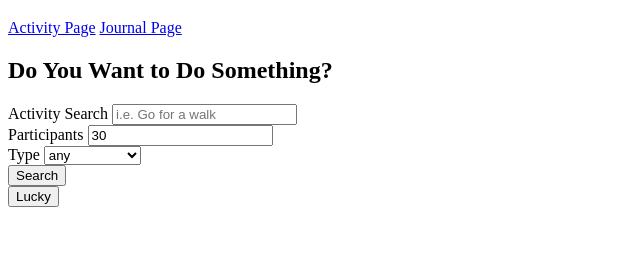
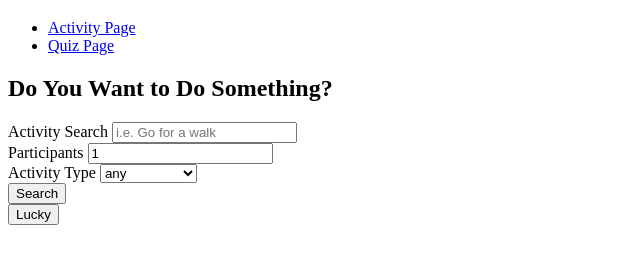
Before and after one commit to fab514/project-one, a plain HTML site: page index.html in a window 1280 px wide. Shown: the part 61-324 px from the top of the page, without its empty margins (0-640 px from the left). Drawn offline with Linux system fonts and the light colour scheme.

Commit message:
fix(index.html): PR feedback

```diff
--- a/index.html
+++ b/index.html
@@ -1,30 +1,41 @@
 <!DOCTYPE html>
 <html lang="en">
+
 <head>
     <meta charset="UTF-8">
     <meta http-equiv="X-UA-Compatible" content="IE=edge">
     <meta name="viewport" content="width=device-width, initial-scale=1.0">
     <title>Project One</title>
 </head>
+
 <body>
-
     <header>
         <h1>Project One Title</h1>
-        <a href="./activity.html">Activity Page</a>
-        <a href="./journal.html">Journal Page</a>
+        <nav>
+            <ul>
+                <li><a href="./activity.html">Activity Page</a></li>
+                <li><a href="./quiz.html">Quiz Page</a></li>
+            </ul>
+        </nav>
     </header>
+    <main role="main">
         <div>
             <h2>Do You Want to Do Something?</h2>
-        <label>Activity Search</label>
+            <label>
+                Activity Search
                 <input type="text" name="activity" placeholder="i.e. Go for a walk">
+            </label>
         </div>
         <div>
-        <label>Participants</label>
-        <input type="number" name="participants" value="30">
+            <label>
+                Participants
+                <input type="number" name="participants" value="1">
+            </label>
         </div>
         <div>
-        <label>Type</label>
-        <select name="type">
+            <label>
+                Activity Type
+                <select name="activity type">
                     <option value="type">any</option>
                     <option value="cooking">Cooking</option>
                     <option value="education">Education</option>
@@ -36,6 +47,7 @@
                     <option value="diy">DIY</option>
                     <option value="music">Music</option>
                 </select>
+            </label>
         </div>
         <div>
             <button>Search</button>
@@ -43,6 +55,7 @@
         <div>
             <button>Lucky</button>
         </div>
+    </main>
+</body>
 
-</body>
 </html>
```
Lines whose indentation alone changed are shown as unchanged.
